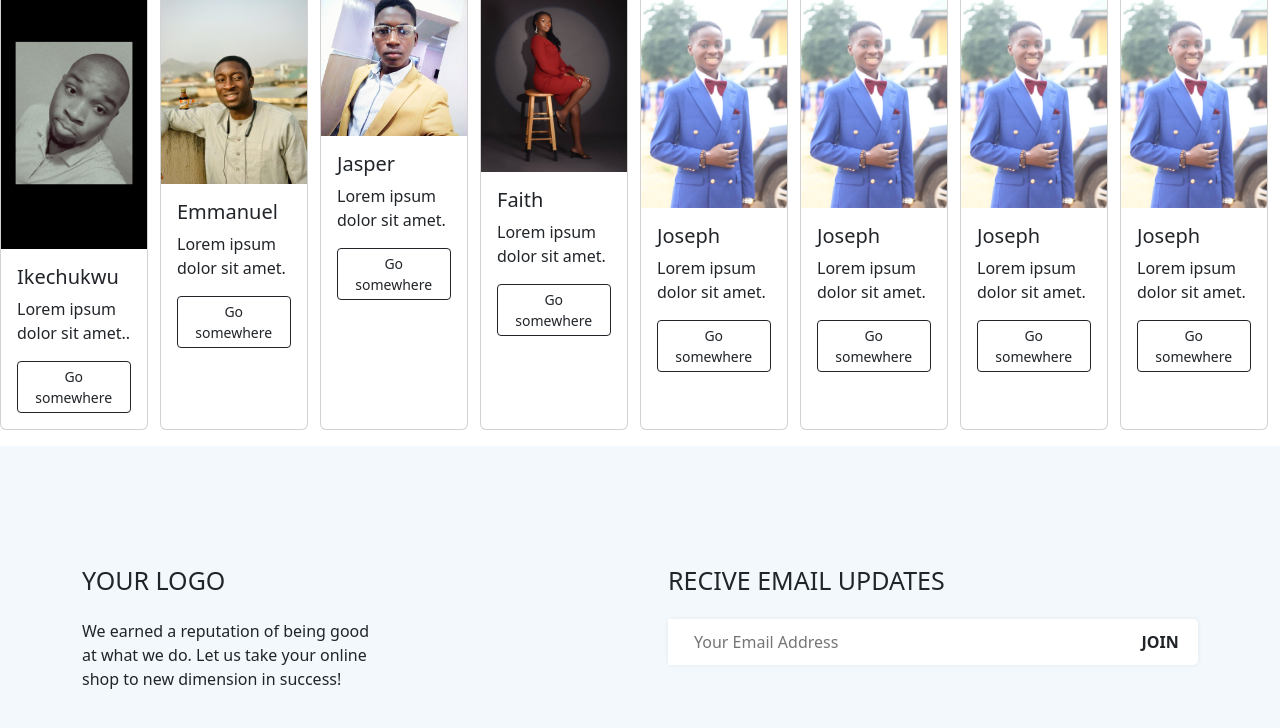
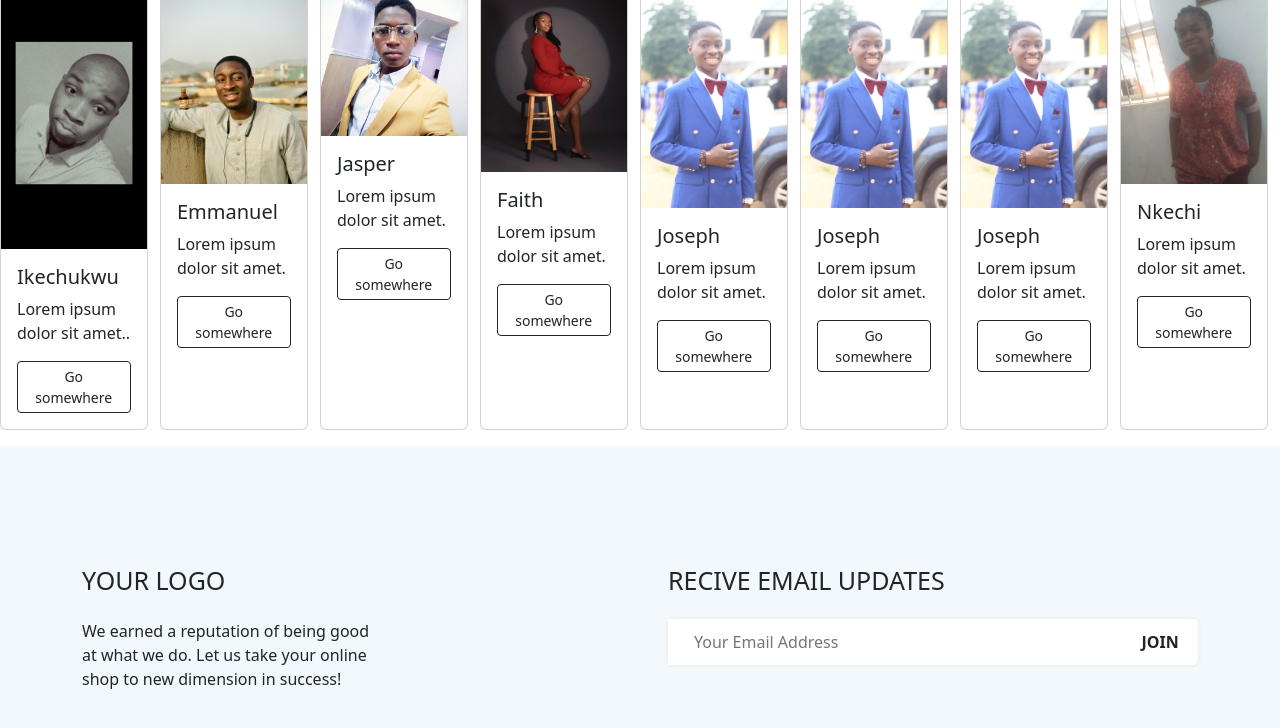
Before and after one commit to Xcheche/-CLOTHING_STORE, a plain HTML site: page board_of_directors.html in a window 1280 px wide. Shown: the part 157-885 px from the top of the page. Drawn offline with nearby package versions, Linux system fonts and the light colour scheme.

Commit message:
still in progress

```diff
--- a/board_of_directors.html
+++ b/board_of_directors.html
@@ -136,9 +136,9 @@
 </div>&nbsp;&nbsp;&nbsp;
  <!--End of card7-->
 <div class="card mb-3 " style="width: 18rem;">
-  <img src="images/ezfits_board_of_directors/ez3.jpeg" class="card-img-top" alt="...">
+  <img src="images/ezfits_board_of_directors/ez9.jpeg" class="card-img-top" alt="...">
   <div class="card-body">
-    <h5 class="card-title">Joseph</h5>
+    <h5 class="card-title">Nkechi</h5>
     <p class="card-text">Lorem ipsum dolor sit amet.</p>
     <a href="#" class="btn btn-outline-dark btn-sm">Go somewhere</a>
   </div>
```
Also changed, not shown: images/ezfits_board_of_directors/ez9.jpeg (added).
